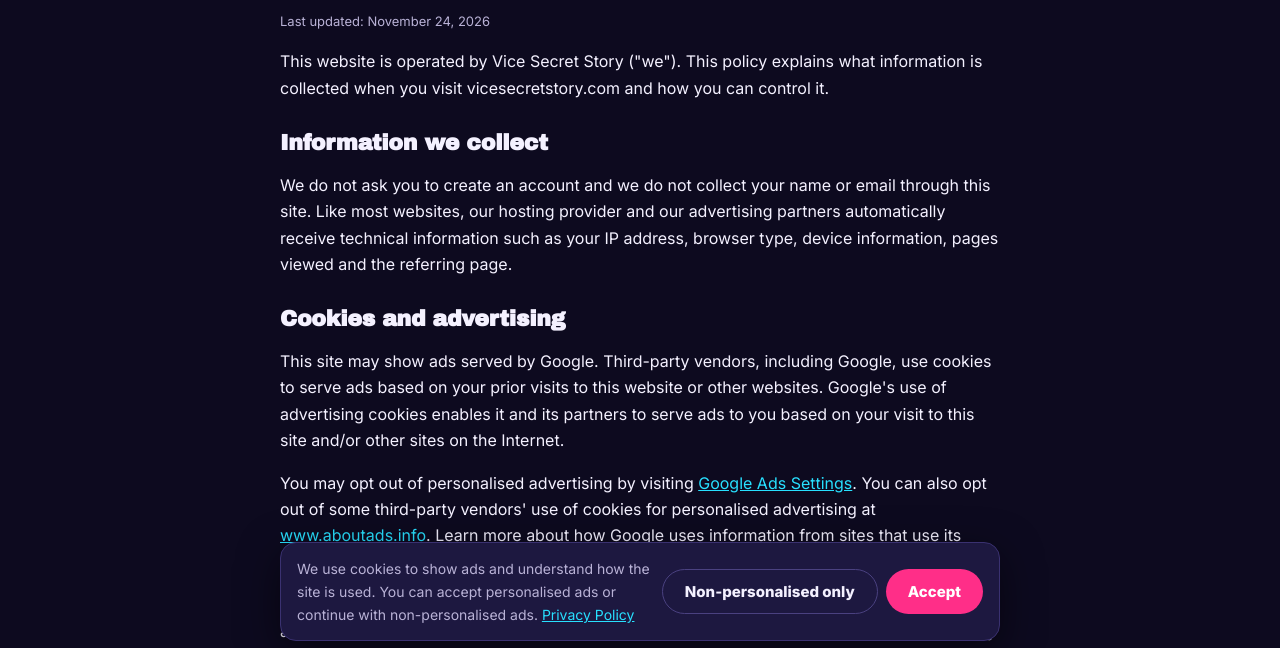
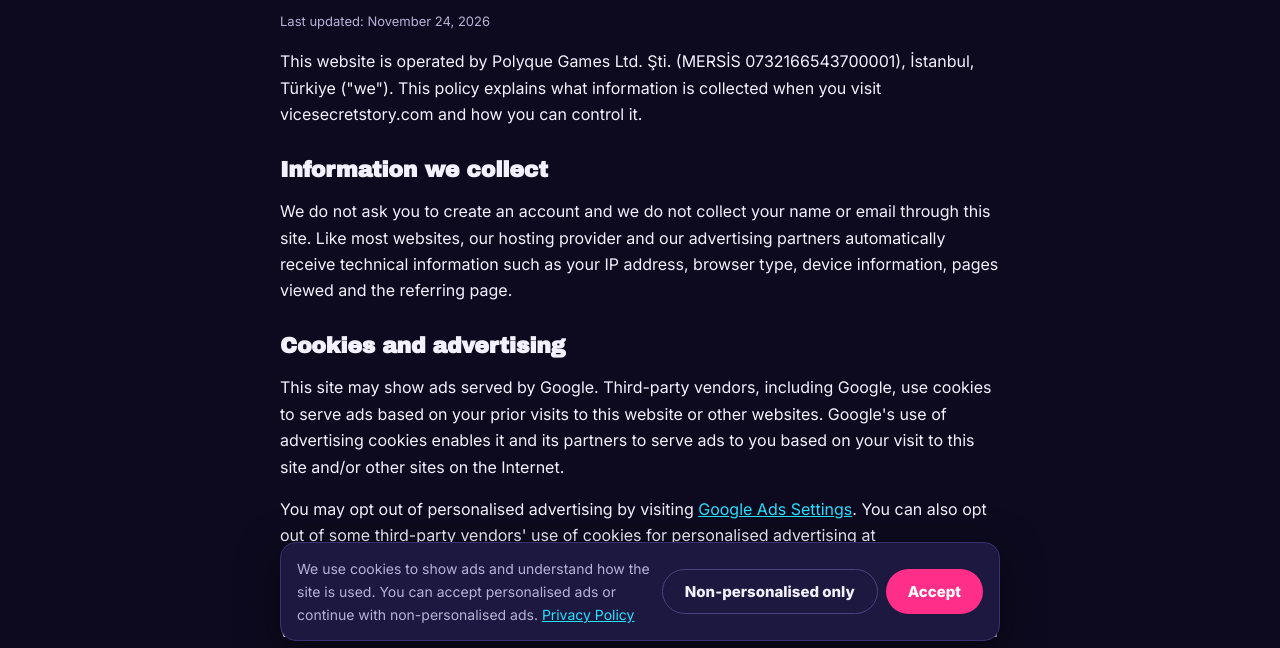
Before and after one commit to arasmert/vicesecretstory, a plain HTML site: page privacy-policy/index.html in a window 1280 px wide. Shown: the part 147-795 px from the top of the page. Drawn offline with Linux system fonts and the light colour scheme.

Commit message:
İşleten bilgisi: Polyque Games Ltd. Şti. (gizlilik, hakkında)
Co-Authored-By: Claude Opus 5.5 <noreply@anthropic.com>

```diff
--- a/privacy-policy/index.html
+++ b/privacy-policy/index.html
@@ -31,7 +31,7 @@
 <main>
 <article class="yazi yasal-metin"><h1>Privacy Policy</h1>
 <p class="kucuk">Last updated: November 24, 2026</p>
-<p>This website is operated by Vice Secret Story ("we"). This policy explains what information is collected when you visit vicesecretstory.com and how you can control it.</p>
+<p>This website is operated by Polyque Games Ltd. Şti. (MERSİS 0732166543700001), İstanbul, Türkiye ("we"). This policy explains what information is collected when you visit vicesecretstory.com and how you can control it.</p>
 <h2>Information we collect</h2>
 <p>We do not ask you to create an account and we do not collect your name or email through this site. Like most websites, our hosting provider and our advertising partners automatically receive technical information such as your IP address, browser type, device information, pages viewed and the referring page.</p>
 <h2>Cookies and advertising</h2>
```
Also changed, not shown: about/index.html (+1 -1 lines).
